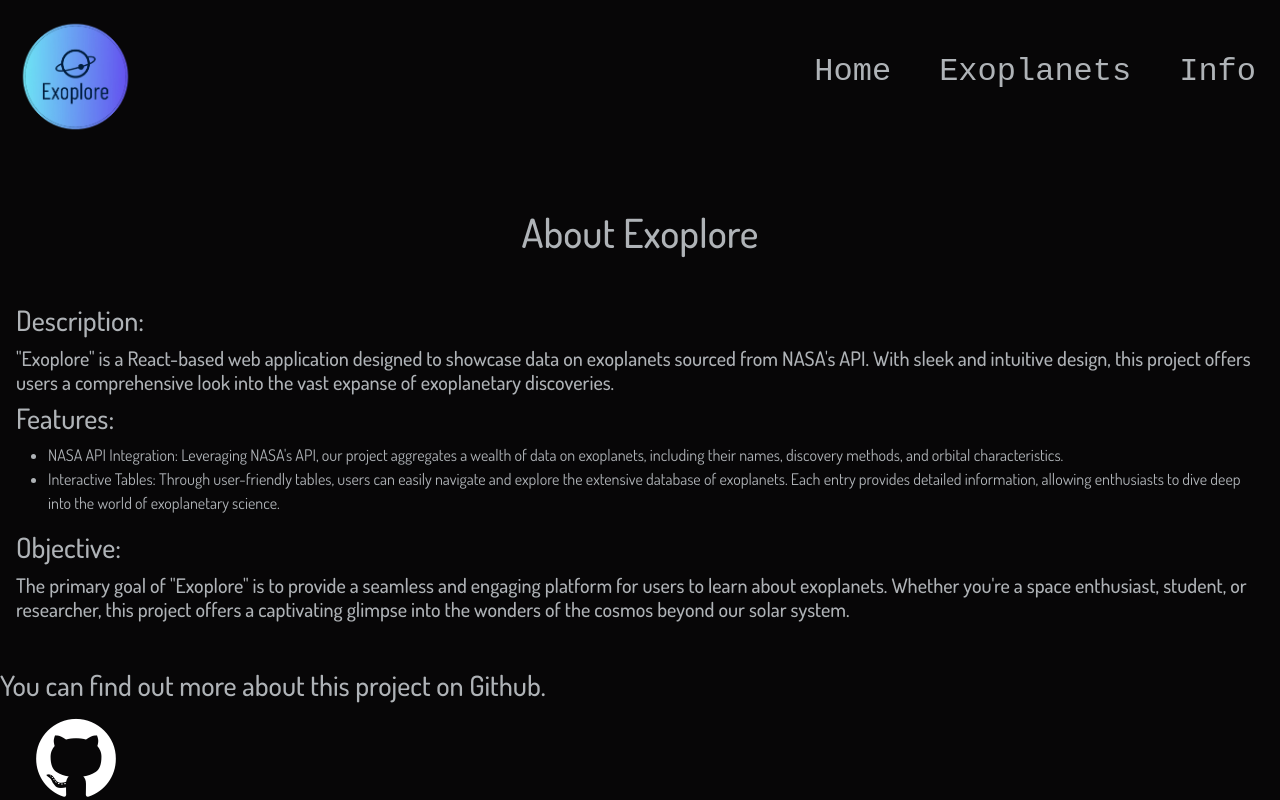
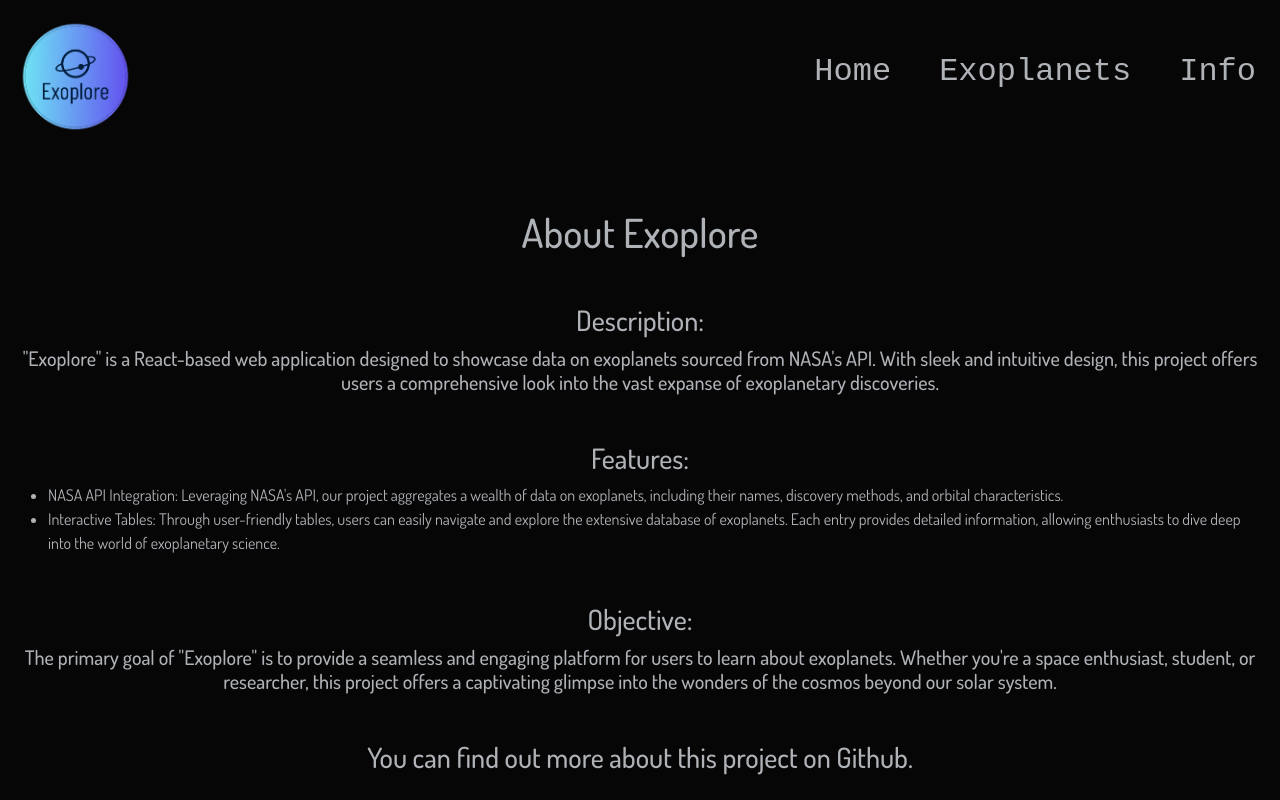
Before and after one commit to NinoTraverso/Exoplore, a React (Create React App) app: page /Info in a window 1280 px wide. Shown: the top 800 px of the page. Built offline with nearby package versions, Linux system fonts and the light colour scheme; a web font is replaced by a local one.

Commit message:
fixed info page layout

```diff
--- a/src/components/Info.jsx
+++ b/src/components/Info.jsx
@@ -9,40 +9,42 @@ function Info() {
 
       <h1 className="text-center my-5">About Exoplore</h1>
       <div className="mx-3 my-5">
-        <h3>Description:</h3>
-        <h5>
+        <h3 className="text-center mt-5">Description:</h3>
+        <h5 className="text-center mb-5">
           "Exoplore" is a React-based web application designed to showcase data
           on exoplanets sourced from NASA's API. With sleek and intuitive
           design, this project offers users a comprehensive look into the vast
           expanse of exoplanetary discoveries.
         </h5>
-        <h3>Features:</h3>
+        <h3 className="text-center mt-5">Features:</h3>
         <ul>
           <li>
             NASA API Integration: Leveraging NASA's API, our project aggregates
             a wealth of data on exoplanets, including their names, discovery
             methods, and orbital characteristics.
           </li>
-          <li>
+          <li className="mb-5">
             Interactive Tables: Through user-friendly tables, users can easily
             navigate and explore the extensive database of exoplanets. Each
             entry provides detailed information, allowing enthusiasts to dive
             deep into the world of exoplanetary science.
           </li>
         </ul>
-        <h3>Objective:</h3>
-        <h5>
+        <h3 className="text-center mt-5">Objective:</h3>
+        <h5 className="text-center mb-5">
           The primary goal of "Exoplore" is to provide a seamless and engaging
           platform for users to learn about exoplanets. Whether you're a space
           enthusiast, student, or researcher, this project offers a captivating
           glimpse into the wonders of the cosmos beyond our solar system.
         </h5>
       </div>
-      <div>
-        <h3>You can find out more about this project on Github. </h3>
-        <div className="text-decoration-none m-3">
+      <div className="d-flex flex-column justify-content-center align-items-center">
+        <h3 className="text-center">
+          You can find out more about this project on Github.{" "}
+        </h3>
+        <div className="text-decoration-none m-4">
           <a
-            href="www.google.com"
+            href="https://www.google.com/"
             className="repoLink text-decoration-none text-white"
           >
             <i class="devicon-github-original-wordmark"></i>
```
